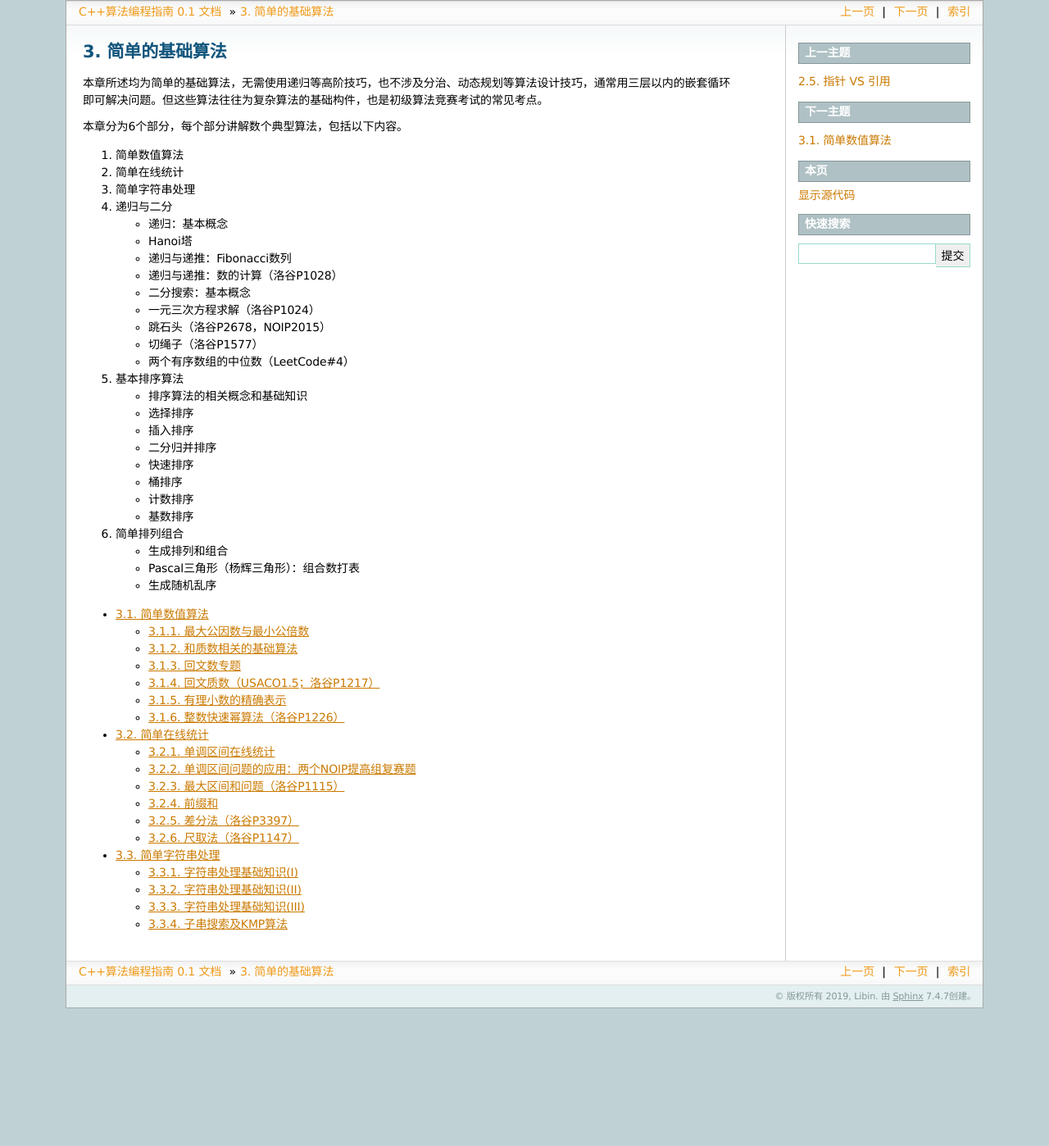
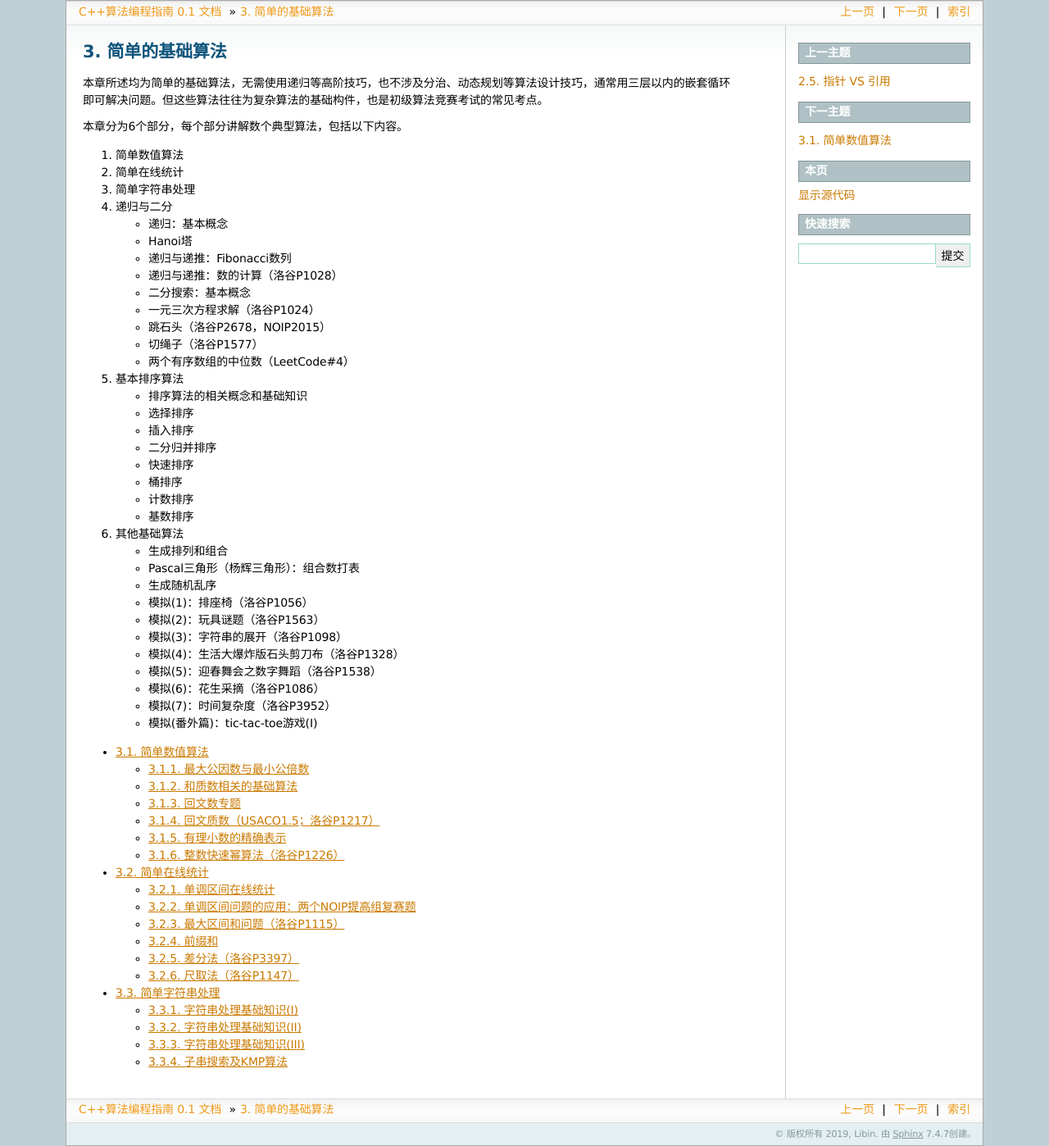
Before and after one commit to majorli/algo_guide, a Sphinx documentation site: the page built from source/200_basic_algos.rst, in a window 1280 px wide. Shown: the whole page at 82% size. Built offline with Sphinx 7.4.7, drawn with Linux system fonts in a browser that asks for light colours; before the commit the page ends 1230 px from its top, so only the background shows below that.

Commit message:
20200201_2017_remove_gif

```diff
--- a/source/200_basic_algos.rst
+++ b/source/200_basic_algos.rst
@@ -32,11 +32,19 @@
    * 计数排序
    * 基数排序
 
-6. 简单排列组合
+6. 其他基础算法
 
    * 生成排列和组合
    * Pascal三角形（杨辉三角形）：组合数打表
    * 生成随机乱序
+   * 模拟(1)：排座椅（洛谷P1056）
+   * 模拟(2)：玩具谜题（洛谷P1563）
+   * 模拟(3)：字符串的展开（洛谷P1098）
+   * 模拟(4)：生活大爆炸版石头剪刀布（洛谷P1328）
+   * 模拟(5)：迎春舞会之数字舞蹈（洛谷P1538）
+   * 模拟(6)：花生采摘（洛谷P1086）
+   * 模拟(7)：时间复杂度（洛谷P3952）
+   * 模拟(番外篇)：tic-tac-toe游戏(I)
 
 
 .. toctree::
--- a/source/400_basic_algo_design.rst
+++ b/source/400_basic_algo_design.rst
@@ -1,7 +1,7 @@
 算法设计方法
 ============
 
-算法设计的方法有许许多多，归纳起来讲大致可以分为四种基本类型：:strong:`贪心法`、:strong:`分治法`、:strong:`动态规划`\ 和\ :strong:`解搜索`。算法设计方法不同于前缀和、差分法等具体的算法技巧，而是设计算法的思路和方法。
+算法设计的方法有许许多多，根据算法界的第一神书《算法导论》，可以分为五种基本类型：:strong:`贪心法`、:strong:`分治法`、:strong:`动态规划法`、:strong:`回溯法`\ 和\ :strong:`分支限界法`，常被尊称为“五大算法”。算法设计方法不同于我们在前面学过的前缀和、差分法、递归、二分法、深搜、宽搜等具体的算法技巧，而是设计算法的思路和方法。
 
 简单的问题往往用一种方法设计出一个算法就可以解决，有些复杂的问题则需要同时用到多种设计方法，结合多种算法技巧来设计出一套精细复杂的算法来解决问题，还有一些问题则是到目前为止人类还没有找到有效的算法的。
 
--- a/source/500_medium_algos.rst
+++ b/source/500_medium_algos.rst
@@ -12,6 +12,7 @@
 1. 经典数值算法
 2. 经典统计算法
 
+   * 锦标赛算法
    * k位数算法
    * 数据的有序性检验
    * 数据的相关性检验
```
Also changed, not shown: source/ch02/sec01/212_primes.rst (+29 -2 lines), source/images/212_Sieve_of_Eratosthenes_animation.gif (deleted), source/images/212_erato.jpg (added), source/images/212_erato_11.jpg (added), source/images/212_erato_2.jpg (added), source/images/212_erato_3.jpg (added), source/images/212_erato_5.jpg (added), source/images/212_erato_7.jpg (added).
